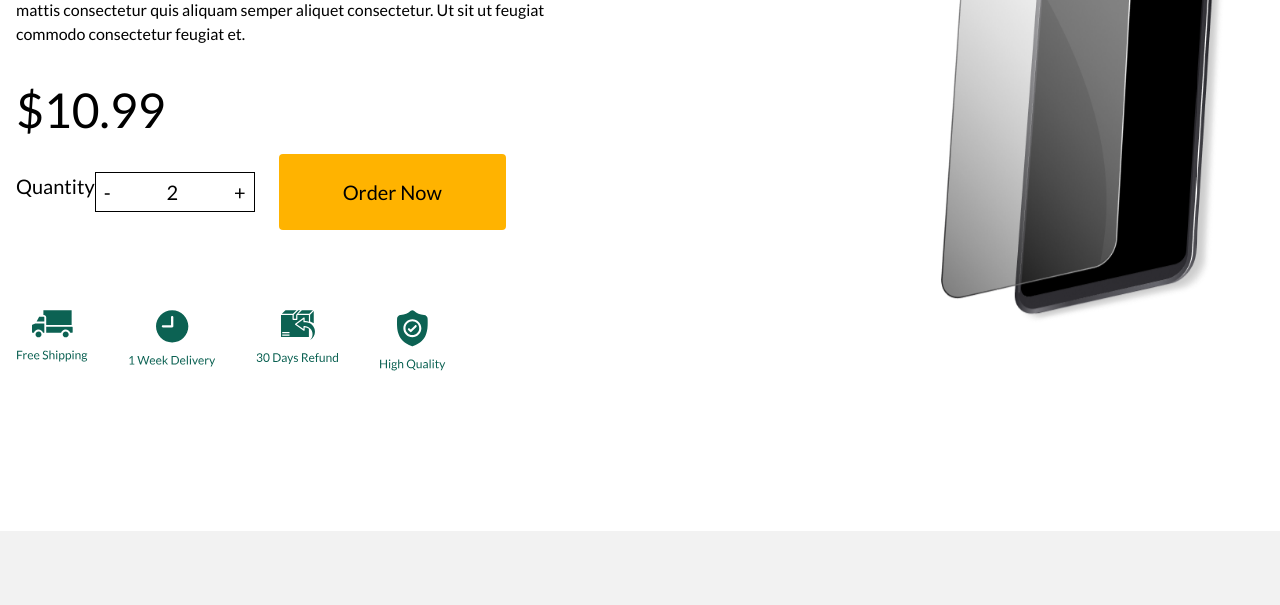
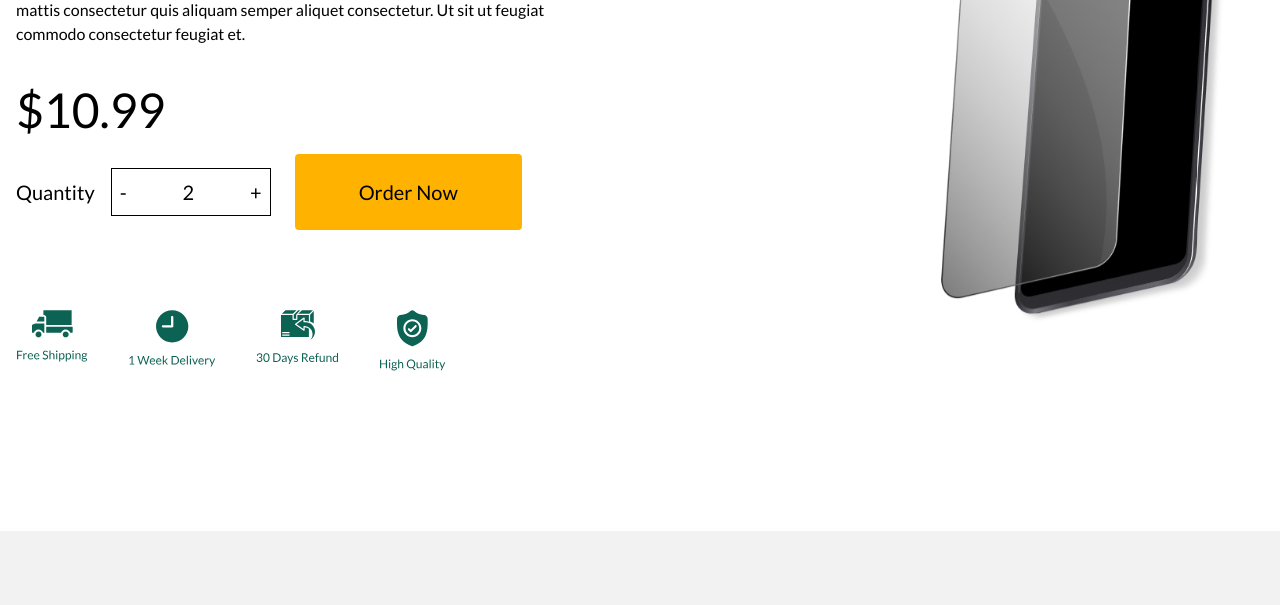
Before and after one commit to htmujahid/WebUI, a plain HTML site: page UProtect/index.html in a window 1280 px wide. Shown: the part 6360-6965 px from the top of the page. Drawn offline with nearby package versions, Linux system fonts and the light colour scheme.

Commit message:
initial commit

```diff
--- a/UProtect/index.html
+++ b/UProtect/index.html
@@ -353,17 +353,17 @@
                         Lorem ipsum dolor sit amet, consectetur adipiscing elit. Nulla vestibulum eget tellus vel, turpis a metus. Mauris dignissim integer quis egestas mauris commodo velit. Est mattis consectetur quis aliquam semper aliquet consectetur. Ut sit ut feugiat commodo consectetur feugiat et.
                     </p>
                     <h2 class="text-5xl">$10.99</h2>
-                    <div class="flex gap-6 items-center pt-5 pb-20 flex-col sm:flex-row">
-                        <div class="flex justify-between sm:justify-start">
-                            <h6 class="text-xl">Quantity</h6>
-                            <div class="flex w-40 justify-between items-center text-xl border border-black h-10 px-2">
+                    <div class="flex gap-6 items-center pt-5 sm:pb-20 flex-col sm:flex-row">
+                        <div class="flex items-center gap-4 justify-between w-full sm:w-auto">
+                            <h6 class="text-xl text-center">Quantity</h6>
+                            <div class="flex w-40 justify-between items-center text-xl border border-black h-12 px-2">
                                 <h6>-</h6>
                                 <h6>2</h6>
                                 <h6>+</h6>
                             </div>
                         </div>
-                        <div>
-                            <a href="" class="inline-block w-full sm:w-auto px-8 lg:px-16 py-4 lg:py-6 bg-[#FFB300] text-xl rounded">Order Now</a>
+                        <div class="w-full">
+                            <a href="" class="inline-block text-center w-full sm:w-auto px-8 lg:px-16 py-4 lg:py-6 bg-[#FFB300] text-xl rounded">Order Now</a>
                         </div>
                     </div>
                     <div class=" hidden lg:flex gap-10 overflow-x-scroll hide-scrollbar">
```
